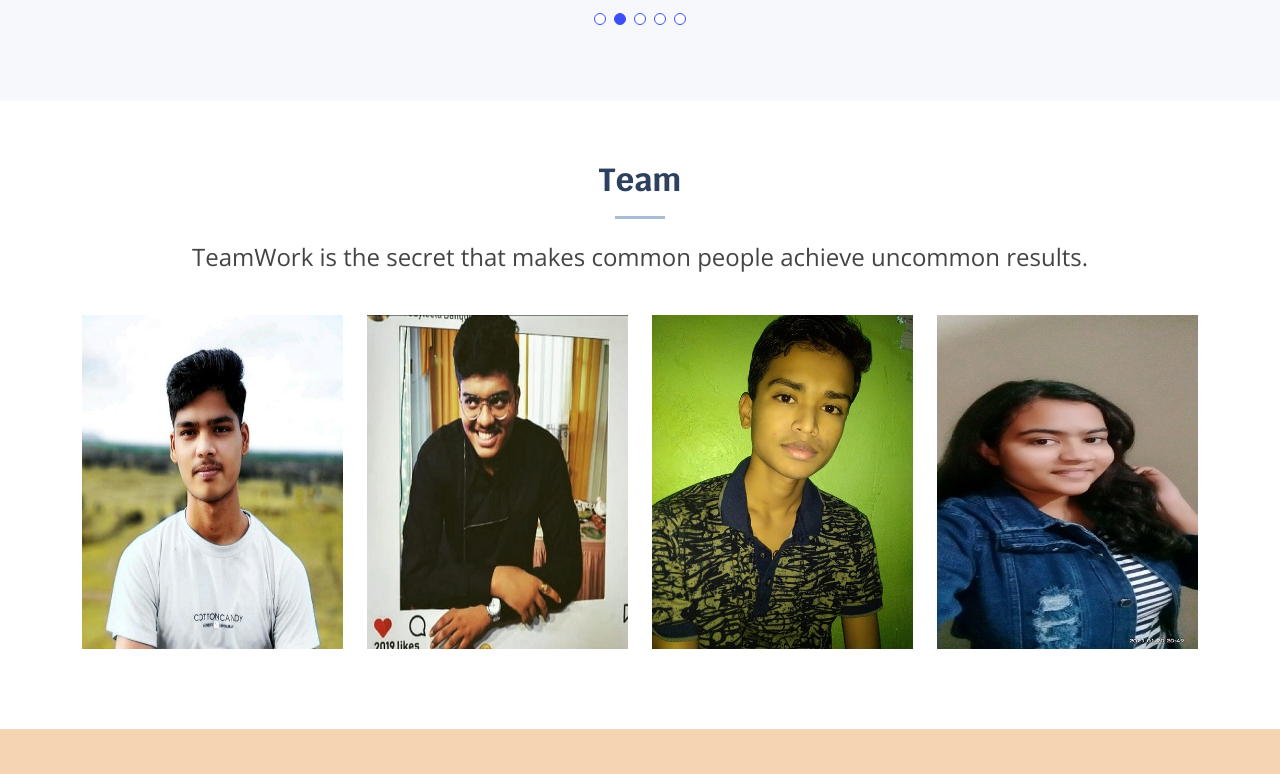
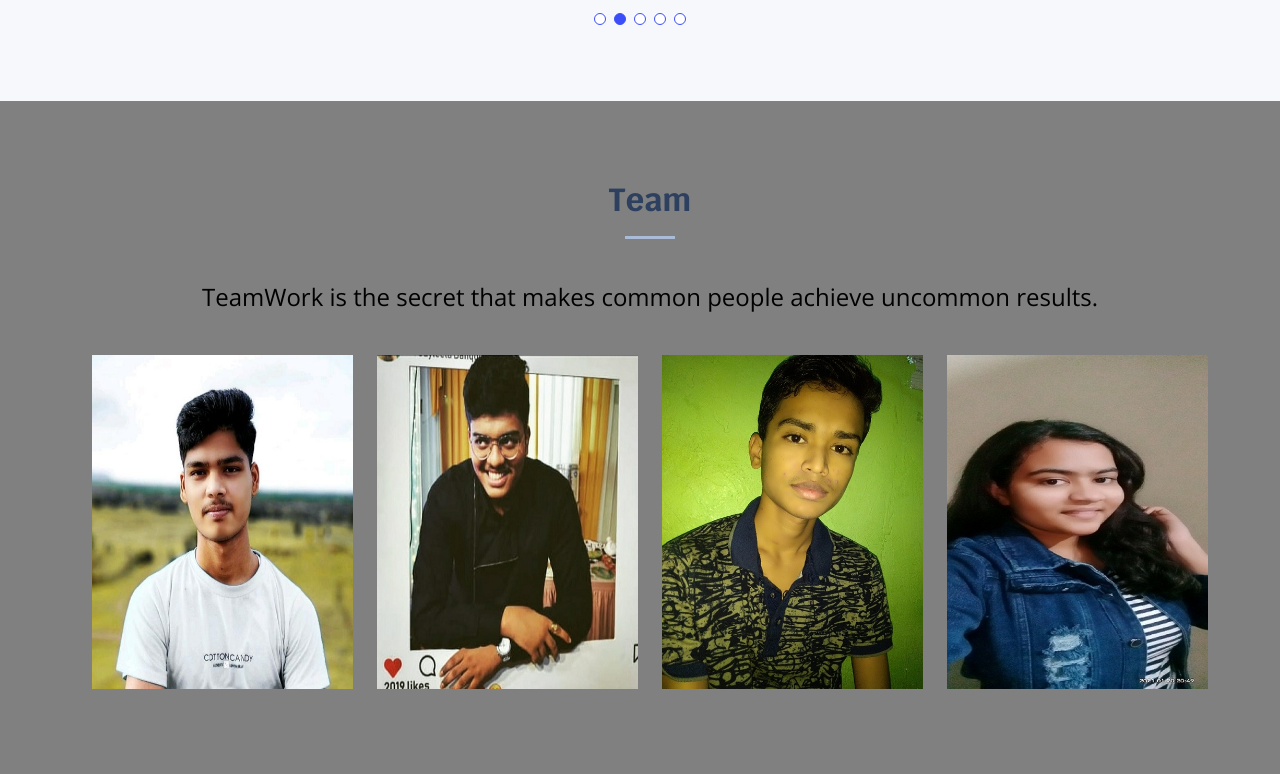
Before and after one commit to WceSahilOtari/SNAC, a plain HTML site: page index.html in a window 1280 px wide. Shown: the part 6306-7080 px from the top of the page. Drawn offline with nearby package versions, Linux system fonts and the light colour scheme; files whose address does not match are found by name.

Commit message:
some changes in team

```diff
--- a/style.css
+++ b/style.css
@@ -1007,13 +1007,21 @@ section {
 /*--------------------------------------------------------------
 # Team
 --------------------------------------------------------------*/
+#team {
+  background-color: gray;
+  padding-top: 80px;
+  padding-bottom: 100px;
+}
 .team {
   background: #fff;
   padding: 60px 0;
+
 }
 .teamwork{
   font-size: 1.5rem;
+  padding-top: 20px;
   padding-bottom: 10px;
+  color: black;
 }
 .team .member {
   text-align: center;
@@ -1022,7 +1030,10 @@ section {
   position: relative;
   overflow: hidden;
 }
-
+.team{
+  padding-top: 20px;
+ padding-left: 20px;
+}
 .team .member .member-info {
   opacity: 0;
   position: absolute;
```
